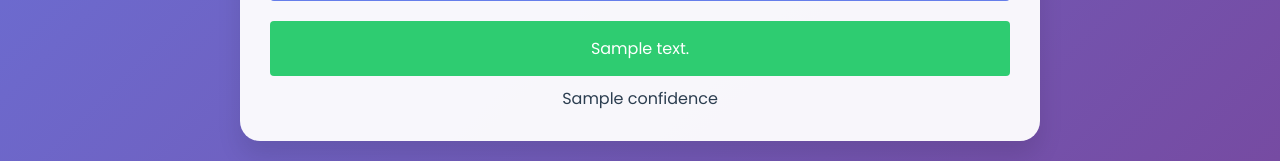
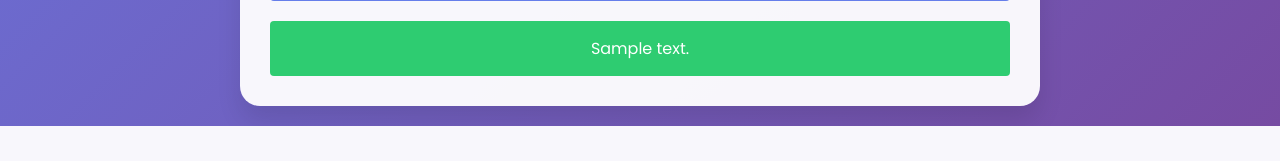
Before and after one commit to mayankmankar10/Diabetes, a Flask app: template templates/index.html in a window 1280 px wide. Shown: the part 920-1081 px from the top of the page. After the commit the page ends 1046 px from the top, so only its background shows below. Run offline with Flask 3, Linux system fonts and the light colour scheme; the template is opened without the code that fills it: most values are stand-ins (such as "Sample title", 1, 10 or a date in 2020).

Commit message:
Updated Codes

```diff
--- a/templates/index.html
+++ b/templates/index.html
@@ -147,11 +147,7 @@
         <div class="result success">
             {{ prediction_text }}
         </div>
-        {% if confidence %}
-        <div class="confidence">
-            {{ confidence }}
-        </div>
-        {% endif %}
+
         {% endif %}
     </div>
 </body>
```
